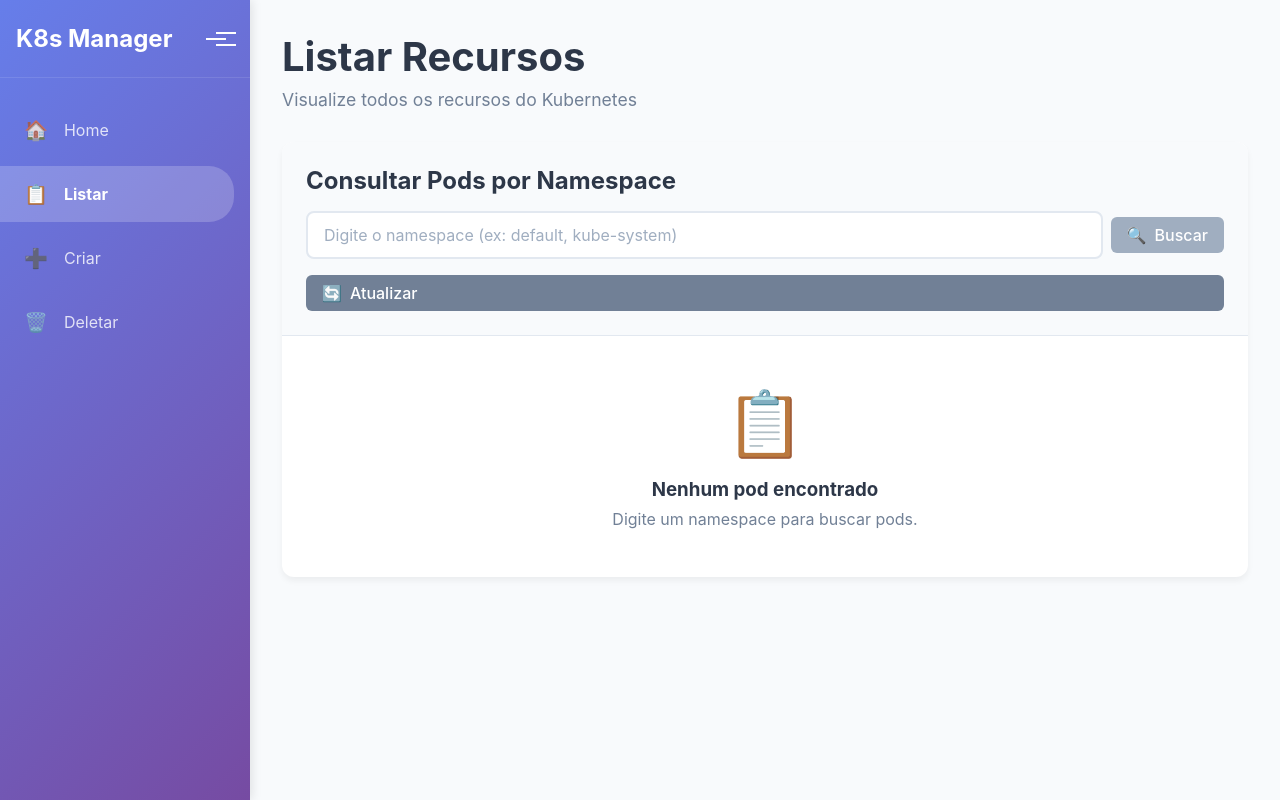
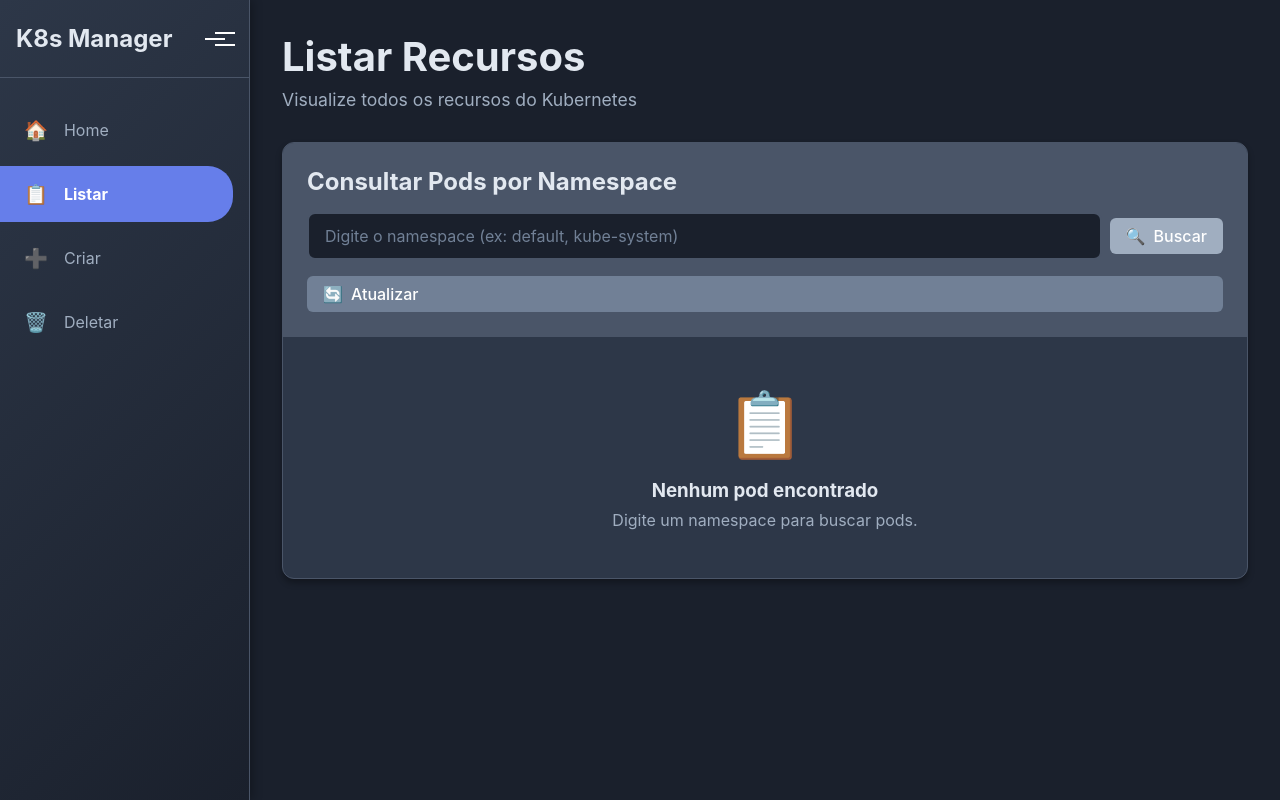
Before and after one commit to gabrielphi/k8s-manager, a Vue app in the folder frontend/: page /listar in a window 1280 px wide. Built offline with nearby package versions, Linux system fonts and the light colour scheme.

Commit message:
Alterado tema principal para escuro

```diff
--- a/frontend/src/App.vue
+++ b/frontend/src/App.vue
@@ -21,33 +21,33 @@ export default {
   font-family: 'Inter', -apple-system, BlinkMacSystemFont, 'Segoe UI', Roboto, Oxygen, Ubuntu, Cantarell, sans-serif;
   -webkit-font-smoothing: antialiased;
   -moz-osx-font-smoothing: grayscale;
-  color: #2d3748;
-  background-color: #f8fafc;
+  color: #e2e8f0;
+  background-color: #1a202c;
   min-height: 100vh;
 }
 
 body {
   margin: 0;
   padding: 0;
-  background-color: #f8fafc;
+  background-color: #1a202c;
 }
 
-/* Scrollbar personalizada */
+/* Scrollbar personalizada - Tema Escuro */
 ::-webkit-scrollbar {
   width: 8px;
 }
 
 ::-webkit-scrollbar-track {
-  background: #f1f1f1;
+  background: #2d3748;
 }
 
 ::-webkit-scrollbar-thumb {
-  background: #cbd5e0;
+  background: #4a5568;
   border-radius: 4px;
 }
 
 ::-webkit-scrollbar-thumb:hover {
-  background: #a0aec0;
+  background: #718096;
 }
 
 /* Transições suaves */
--- a/frontend/src/components/Layout.vue
+++ b/frontend/src/components/Layout.vue
@@ -88,19 +88,20 @@ export default {
 .layout {
   display: flex;
   min-height: 100vh;
-  background-color: #f8fafc;
+  background-color: #1a202c;
 }
 
 /* Sidebar */
 .sidebar {
   width: 250px;
-  background: linear-gradient(135deg, #667eea 0%, #764ba2 100%);
-  color: white;
+  background: linear-gradient(135deg, #2d3748 0%, #1a202c 100%);
+  color: #e2e8f0;
   transition: all 0.3s ease;
-  box-shadow: 2px 0 10px rgba(0, 0, 0, 0.1);
+  box-shadow: 2px 0 10px rgba(0, 0, 0, 0.3);
   position: fixed;
   height: 100vh;
   z-index: 1000;
+  border-right: 1px solid #4a5568;
 }
 
 .sidebar-collapsed {
@@ -109,7 +110,7 @@ export default {
 
 .sidebar-header {
   padding: 1.5rem 1rem;
-  border-bottom: 1px solid rgba(255, 255, 255, 0.1);
+  border-bottom: 1px solid #4a5568;
   display: flex;
   align-items: center;
   justify-content: space-between;
@@ -199,7 +200,7 @@ export default {
   display: flex;
   align-items: center;
   padding: 1rem 1.5rem;
-  color: rgba(255, 255, 255, 0.8);
+  color: #a0aec0;
   text-decoration: none;
   transition: all 0.3s ease;
   border-radius: 0 25px 25px 0;
@@ -207,13 +208,13 @@ export default {
 }
 
 .nav-link:hover {
-  background-color: rgba(255, 255, 255, 0.1);
-  color: white;
+  background-color: #4a5568;
+  color: #e2e8f0;
   transform: translateX(5px);
 }
 
 .nav-link.active {
-  background-color: rgba(255, 255, 255, 0.2);
+  background-color: #667eea;
   color: white;
   font-weight: bold;
 }
--- a/frontend/src/views/Home.vue
+++ b/frontend/src/views/Home.vue
@@ -117,7 +117,7 @@ export default {
 .hero-content h1 {
   font-size: 3.5rem;
   font-weight: 800;
-  color: #2d3748;
+  color: #e2e8f0;
   margin-bottom: 1rem;
   background: linear-gradient(135deg, #667eea 0%, #764ba2 100%);
   -webkit-background-clip: text;
@@ -127,7 +127,7 @@ export default {
 
 .hero-subtitle {
   font-size: 1.25rem;
-  color: #718096;
+  color: #a0aec0;
   margin-bottom: 2rem;
   line-height: 1.6;
 }
@@ -163,7 +163,7 @@ export default {
 .stats-section h2 {
   text-align: center;
   font-size: 2.5rem;
-  color: #2d3748;
+  color: #e2e8f0;
   margin-bottom: 3rem;
   font-weight: 700;
 }
@@ -175,18 +175,18 @@ export default {
 }
 
 .feature-card {
-  background: white;
+  background: #2d3748;
   padding: 2rem;
   border-radius: 12px;
-  box-shadow: 0 4px 6px rgba(0, 0, 0, 0.05);
+  box-shadow: 0 4px 6px rgba(0, 0, 0, 0.3);
   text-align: center;
   transition: all 0.3s ease;
-  border: 1px solid #e2e8f0;
+  border: 1px solid #4a5568;
 }
 
 .feature-card:hover {
   transform: translateY(-5px);
-  box-shadow: 0 20px 25px rgba(0, 0, 0, 0.1);
+  box-shadow: 0 20px 25px rgba(0, 0, 0, 0.4);
 }
 
 .feature-icon {
@@ -195,14 +195,14 @@ export default {
 }
 
 .feature-card h3 {
-  color: #2d3748;
+  color: #e2e8f0;
   margin-bottom: 1rem;
   font-size: 1.5rem;
   font-weight: 600;
 }
 
 .feature-card p {
-  color: #718096;
+  color: #a0aec0;
   line-height: 1.6;
 }
 
@@ -213,18 +213,18 @@ export default {
 }
 
 .stat-card {
-  background: white;
+  background: #2d3748;
   padding: 2rem;
   border-radius: 12px;
-  box-shadow: 0 4px 6px rgba(0, 0, 0, 0.05);
+  box-shadow: 0 4px 6px rgba(0, 0, 0, 0.3);
   text-align: center;
-  border: 1px solid #e2e8f0;
+  border: 1px solid #4a5568;
   transition: all 0.3s ease;
 }
 
 .stat-card:hover {
   transform: translateY(-2px);
-  box-shadow: 0 8px 25px rgba(0, 0, 0, 0.1);
+  box-shadow: 0 8px 25px rgba(0, 0, 0, 0.4);
 }
 
 .stat-number {
@@ -235,7 +235,7 @@ export default {
 }
 
 .stat-label {
-  color: #718096;
+  color: #a0aec0;
   font-weight: 500;
   text-transform: uppercase;
   letter-spacing: 0.5px;
--- a/frontend/src/views/Listar.vue
+++ b/frontend/src/views/Listar.vue
@@ -227,32 +227,33 @@ export default {
 }
 
 .page-header h1 {
-  color: #2d3748;
+  color: #e2e8f0;
   font-size: 2.5rem;
   margin-bottom: 0.5rem;
   font-weight: 700;
 }
 
 .page-header p {
-  color: #718096;
+  color: #a0aec0;
   font-size: 1.1rem;
 }
 
 .content-card {
-  background: white;
+  background: #2d3748;
   border-radius: 12px;
-  box-shadow: 0 4px 6px rgba(0, 0, 0, 0.05);
+  box-shadow: 0 4px 6px rgba(0, 0, 0, 0.3);
   overflow: hidden;
+  border: 1px solid #4a5568;
 }
 
 .card-header {
   padding: 1.5rem;
-  border-bottom: 1px solid #e2e8f0;
-  background: #f8fafc;
+  border-bottom: 1px solid #4a5568;
+  background: #4a5568;
 }
 
 .card-header h2 {
-  color: #2d3748;
+  color: #e2e8f0;
   margin: 0 0 1rem 0;
   font-size: 1.5rem;
 }
@@ -272,21 +273,22 @@ export default {
 .namespace-input {
   flex: 1;
   padding: 0.75rem 1rem;
-  border: 2px solid #e2e8f0;
+  border: 2px solid #4a5568;
   border-radius: 8px;
   font-size: 1rem;
   transition: all 0.3s ease;
-  background: white;
+  background: #1a202c;
+  color: #e2e8f0;
 }
 
 .namespace-input:focus {
   outline: none;
   border-color: #667eea;
-  box-shadow: 0 0 0 3px rgba(102, 126, 234, 0.1);
+  box-shadow: 0 0 0 3px rgba(102, 126, 234, 0.2);
 }
 
 .namespace-input::placeholder {
-  color: #a0aec0;
+  color: #718096;
 }
 
 .loading-state {
@@ -294,13 +296,13 @@ export default {
   flex-direction: column;
   align-items: center;
   padding: 3rem;
-  color: #718096;
+  color: #a0aec0;
 }
 
 .spinner {
   width: 40px;
   height: 40px;
-  border: 4px solid #e2e8f0;
+  border: 4px solid #4a5568;
   border-top: 4px solid #667eea;
   border-radius: 50%;
   animation: spin 1s linear infinite;
@@ -315,7 +317,7 @@ export default {
 .empty-state {
   text-align: center;
   padding: 3rem;
-  color: #718096;
+  color: #a0aec0;
 }
 
 .empty-icon {
@@ -324,14 +326,14 @@ export default {
 }
 
 .empty-state h3 {
-  color: #2d3748;
+  color: #e2e8f0;
   margin-bottom: 0.5rem;
 }
 
 .error-state {
   text-align: center;
   padding: 3rem;
-  color: #e53e3e;
+  color: #fc8181;
 }
 
 .error-icon {
@@ -340,7 +342,7 @@ export default {
 }
 
 .error-state h3 {
-  color: #e53e3e;
+  color: #fc8181;
   margin-bottom: 0.5rem;
 }
 
@@ -354,11 +356,11 @@ export default {
   align-items: center;
   margin-bottom: 1.5rem;
   padding-bottom: 1rem;
-  border-bottom: 2px solid #e2e8f0;
+  border-bottom: 2px solid #4a5568;
 }
 
 .pods-header h3 {
-  color: #2d3748;
+  color: #e2e8f0;
   margin: 0;
   font-size: 1.3rem;
 }
@@ -374,7 +376,7 @@ export default {
 }
 
 .pods-count {
-  color: #718096;
+  color: #a0aec0;
   font-size: 0.9rem;
   font-weight: 500;
 }
@@ -386,17 +388,17 @@ export default {
 }
 
 .pod-card {
-  background: white;
-  border: 1px solid #e2e8f0;
+  background: #4a5568;
+  border: 1px solid #718096;
   border-radius: 12px;
   padding: 1.5rem;
   transition: all 0.3s ease;
-  box-shadow: 0 2px 4px rgba(0, 0, 0, 0.05);
+  box-shadow: 0 2px 4px rgba(0, 0, 0, 0.3);
 }
 
 .pod-card:hover {
   transform: translateY(-2px);
-  box-shadow: 0 8px 25px rgba(0, 0, 0, 0.1);
+  box-shadow: 0 8px 25px rgba(0, 0, 0, 0.4);
   border-color: #667eea;
 }
 
@@ -406,20 +408,20 @@ export default {
   align-items: flex-start;
   margin-bottom: 1.5rem;
   padding-bottom: 1rem;
-  border-bottom: 1px solid #e2e8f0;
+  border-bottom: 1px solid #718096;
 }
 
 .pod-name h4 {
-  color: #2d3748;
+  color: #e2e8f0;
   margin: 0 0 0.5rem 0;
   font-size: 1.3rem;
   font-weight: 600;
 }
 
 .pod-namespace {
-  color: #718096;
+  color: #a0aec0;
   font-size: 0.9rem;
-  background: #f7fafc;
+  background: #2d3748;
   padding: 0.25rem 0.5rem;
   border-radius: 6px;
 }
@@ -476,7 +478,7 @@ export default {
   justify-content: space-between;
   align-items: center;
   padding: 0.5rem 0;
-  border-bottom: 1px solid #f7fafc;
+  border-bottom: 1px solid #718096;
 }
 
 .info-item:last-child {
@@ -484,13 +486,13 @@ export default {
 }
 
 .info-label {
-  color: #718096;
+  color: #a0aec0;
   font-weight: 500;
   font-size: 0.9rem;
 }
 
 .info-value {
-  color: #2d3748;
+  color: #e2e8f0;
   font-weight: 600;
   font-size: 0.9rem;
   word-break: break-all;
@@ -503,7 +505,7 @@ export default {
 }
 
 .labels-title {
-  color: #718096;
+  color: #a0aec0;
   font-weight: 500;
   font-size: 0.9rem;
   margin-bottom: 0.5rem;
@@ -516,13 +518,13 @@ export default {
 }
 
 .label-tag {
-  background: #e6fffa;
-  color: #234e52;
+  background: #2d3748;
+  color: #68d391;
   padding: 0.25rem 0.5rem;
   border-radius: 6px;
   font-size: 0.8rem;
   font-weight: 500;
-  border: 1px solid #b2f5ea;
+  border: 1px solid #4a5568;
 }
 
 .pod-actions {
@@ -530,7 +532,7 @@ export default {
   gap: 0.5rem;
   margin-top: 1rem;
   padding-top: 1rem;
-  border-top: 1px solid #f7fafc;
+  border-top: 1px solid #718096;
 }
 
 .btn {
@@ -583,12 +585,12 @@ export default {
 }
 
 .btn-danger {
-  background: #e53e3e;
-  color: white;
+  background: #fc8181;
+  color: #1a202c;
 }
 
 .btn-danger:hover {
-  background: #c53030;
+  background: #f56565;
 }
 
 .btn-sm {
```
